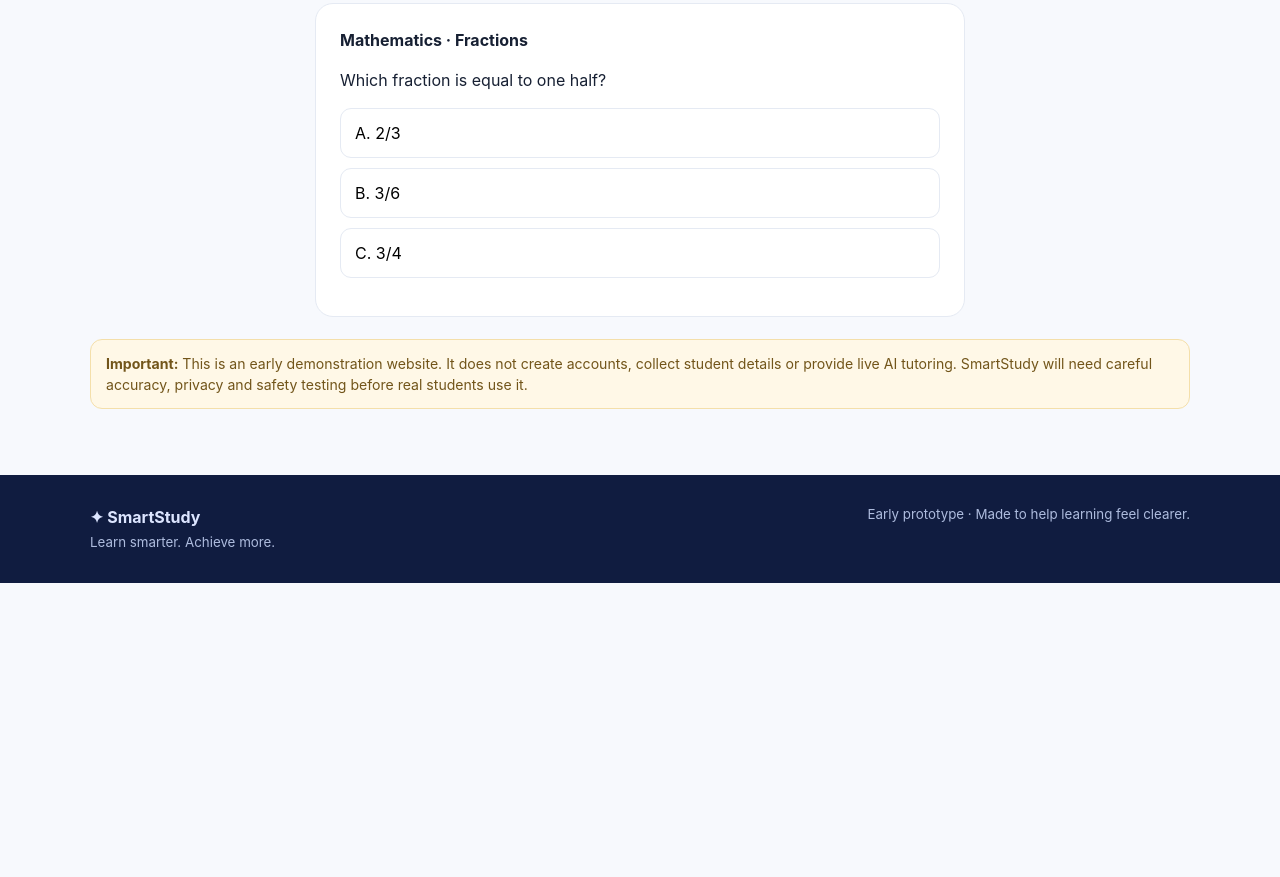
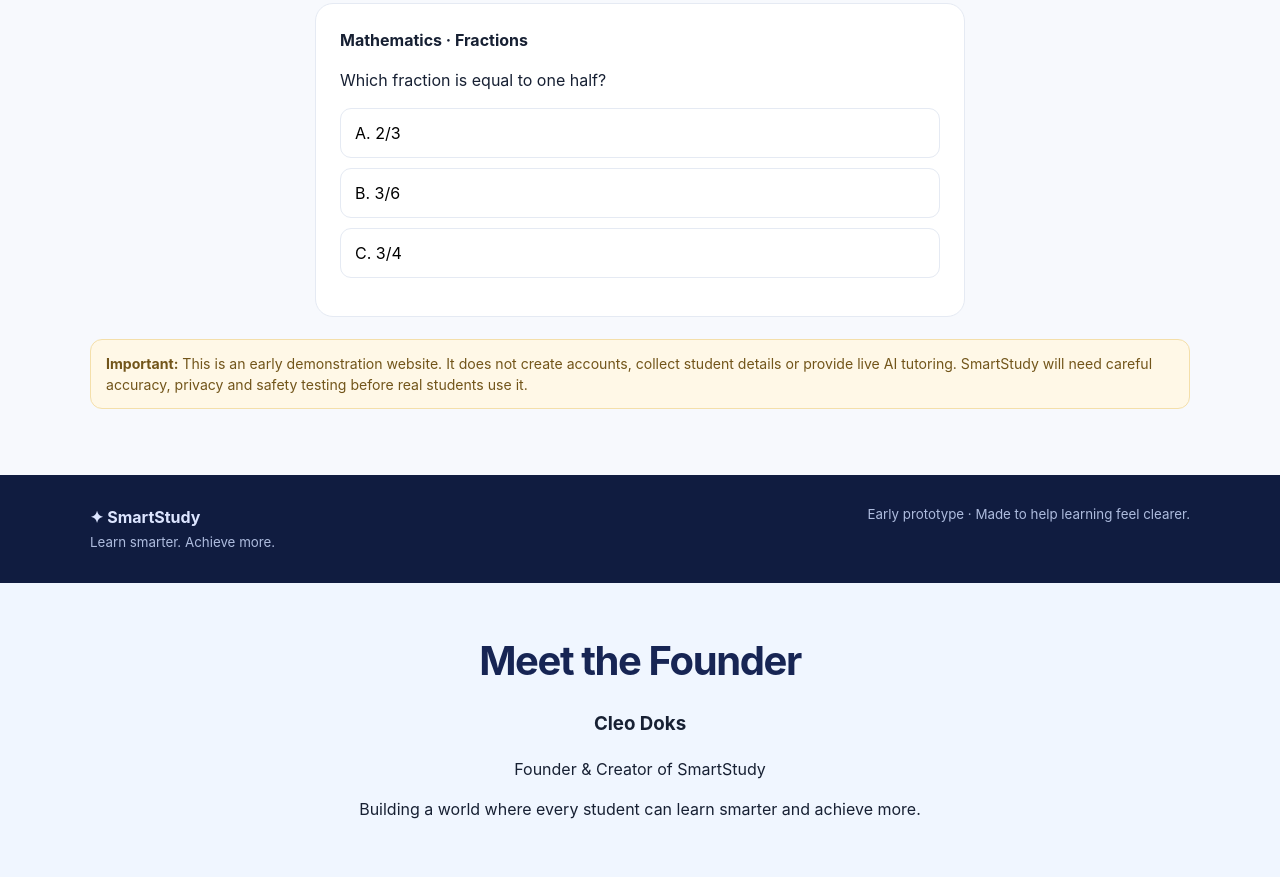
Before and after one commit to 74ccsv9cnv-sketch/Smart-study-website, a plain HTML site: page index.html in a window 1280 px wide. Shown: the part 1645-2522 px from the top of the page. Before the commit the page ends 2228 px from the top, so only its background shows below. Drawn offline with Linux system fonts and the light colour scheme.

Commit message:
Update index.html

```diff
--- a/index.html
+++ b/index.html
@@ -174,5 +174,11 @@
     });
   });
 </script>
+  <section style="padding:40px 20px;text-align:center;background:#f0f6ff;">
+  <h2>Meet the Founder</h2>
+  <h3>Cleo Doks</h3>
+  <p>Founder & Creator of SmartStudy</p>
+  <p>Building a world where every student can learn smarter and achieve more.</p>
+</section>
 </body>
 </html>
```
